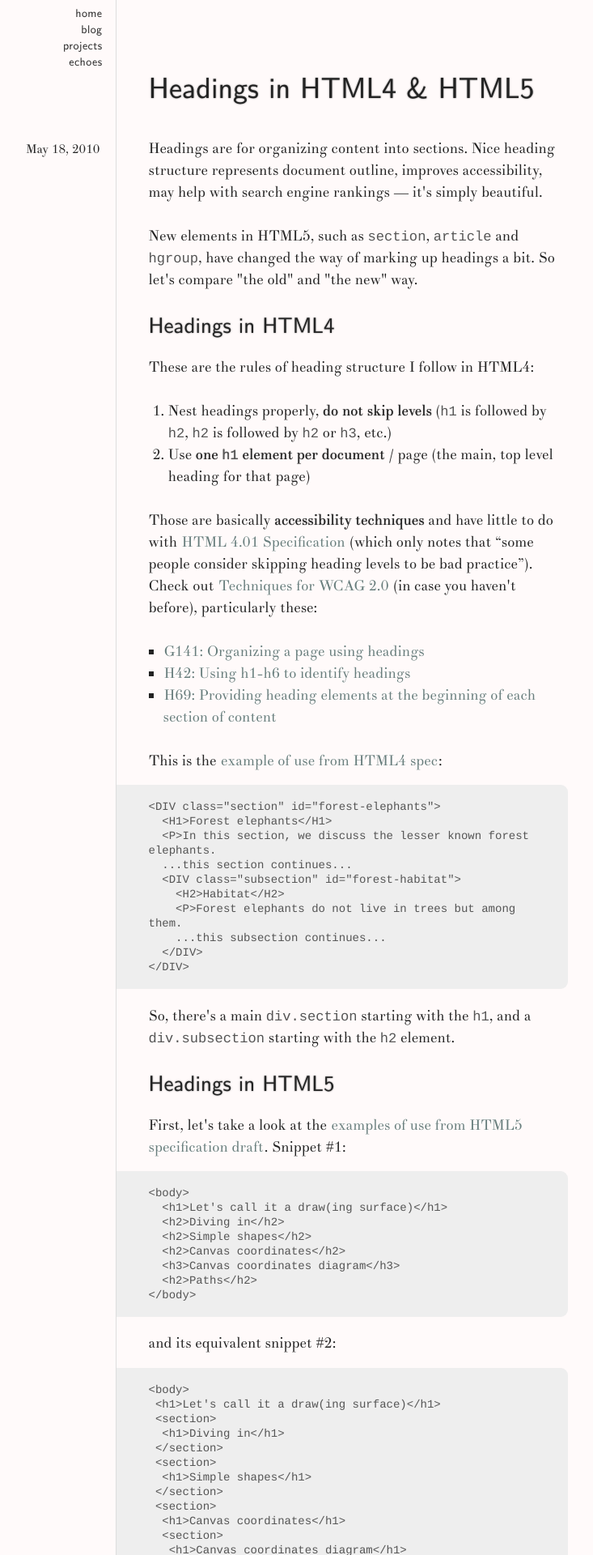
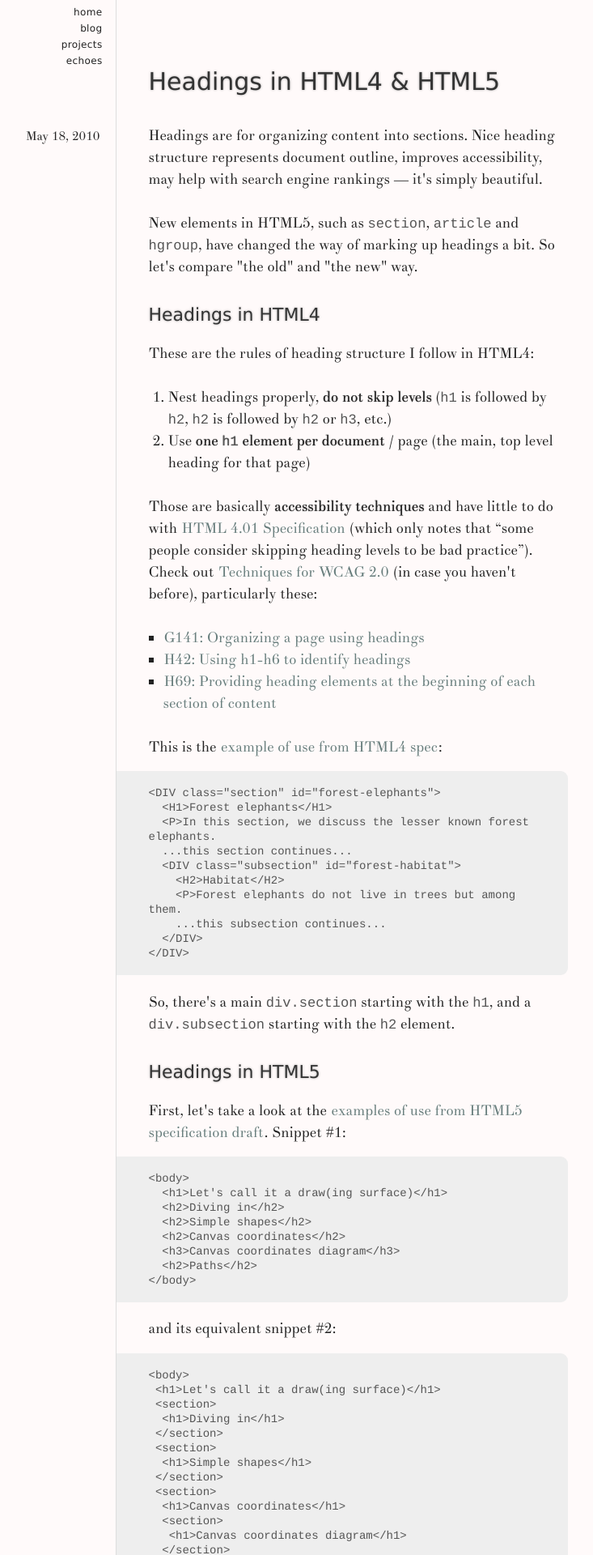
Before and after one commit to ivana/ivana.github.com, a Jekyll site: the page built from _posts/2010-05-18-headings-in-html4-and-html5.html, in a window 1280 px wide. Shown: the top 1920 px of the page at 81% size, without its empty margins (218-951 px from the left). Built offline with Jekyll 4.4.1, drawn with Linux system fonts in a browser that asks for light colours; Markdown is read by kramdown in place of the engine named in the settings.

Commit message:
geneva for sans

```diff
--- a/css/style.css
+++ b/css/style.css
@@ -1,6 +1,3 @@
-/*@font-face { font-family:Mido; src:url("/fonts/Mido.otf") }*/
-@font-face { font-family:"Latin Modern Sans"; src:url("/fonts/lmsans10-regular.otf") }
-@font-face { font-family:"Latin Modern Sans"; src:url("/fonts/lmsans10-oblique.otf"); font-style:italic }
 @font-face { font-family:"Theano Didot"; src:url("/fonts/TheanoDidot-Regular.ttf") }
 
 * {
@@ -65,26 +62,24 @@ em { font-style:normal; text-shadow:0 0 1px #333 }
 nav { position:relative; right:575px; top:5px; }
 nav li {
   letter-spacing:.03em; line-height:20px; text-align:right;
-  font-size:14px;
+  font-size:12px;
 }
 nav a { text-decoration:none }
 nav a:hover:before { content:'= ' }
 
 /* headings */
-article h1, section h1, nav, #archive a, .annotated a {
-  font-family:"Latin Modern Sans", tahoma, arial, helvetica, sans-serif; font-weight:normal;
+h1, nav, #archive a, .annotated a, .vcard ol a {
+  font-family: geneva, tahoma, helvetica, arial, sans-serif; font-weight:normal;
 }
 
-article h1, section h1 { text-shadow:0 0 2px #777 }
+h1 { text-shadow:0 0 3px #aaa; color:#333 }
 body > article header h1, body > article > h1, body > section > h1, body > section hgroup h1 {
-  font-size:2em;
-  line-height:1.2em; margin:0 0 1.1em; padding:.1em 0;
+  font-size:30px;
+  margin:0 0 1.1em; padding:.1em 0;
 }
-body > article > section > h1 {
-  font-size:1.5em; line-height:1em;
-}
-body > article > section h1 { margin:1em 0 }
-body > article > section > section > h1 { font-size:1.3em }
+body > article > section h1 { margin:1.5em 0 1em }
+body > article > section > h1 { font-size:22px; }
+body > article > section > section > h1 { font-size:18px }
 
 /* anchors */
 a {
@@ -137,7 +132,7 @@ nav ul li:before { content:'= ' }
 
 /* projects */
 #projects article { margin-bottom:30px; }
-#projects article h1 { margin:2em 0 1em; font-size:1.5em; line-height:1.3; }
+#projects article h1 { margin:1.5em 0 1em }
 #projects p { margin-bottom:1em; }
 #projects a:active, a:visited { outline:0 none }
 #projects img { border:1px solid #ddd }
@@ -166,7 +161,7 @@ nav ul li:before { content:'= ' }
 #echoes li { margin-bottom:1.2em; font-size:.85em }
 #echoes time { display:block }
 .annotated ol { margin-top:-0.2em }
-.annotated ol a { margin-top:-0.1em; line-height:1.2em; font-size:1.05em; color:#677D7C; }
+.annotated ol a { margin-top:-0.1em; line-height:1.2em; font-size:14px; color:#677D7C; }
 .annotated p, .annotated q { margin-top:.2em }
 #echoes q { display:block; line-height:1.5em }
   #echoes #twitter q {
```
